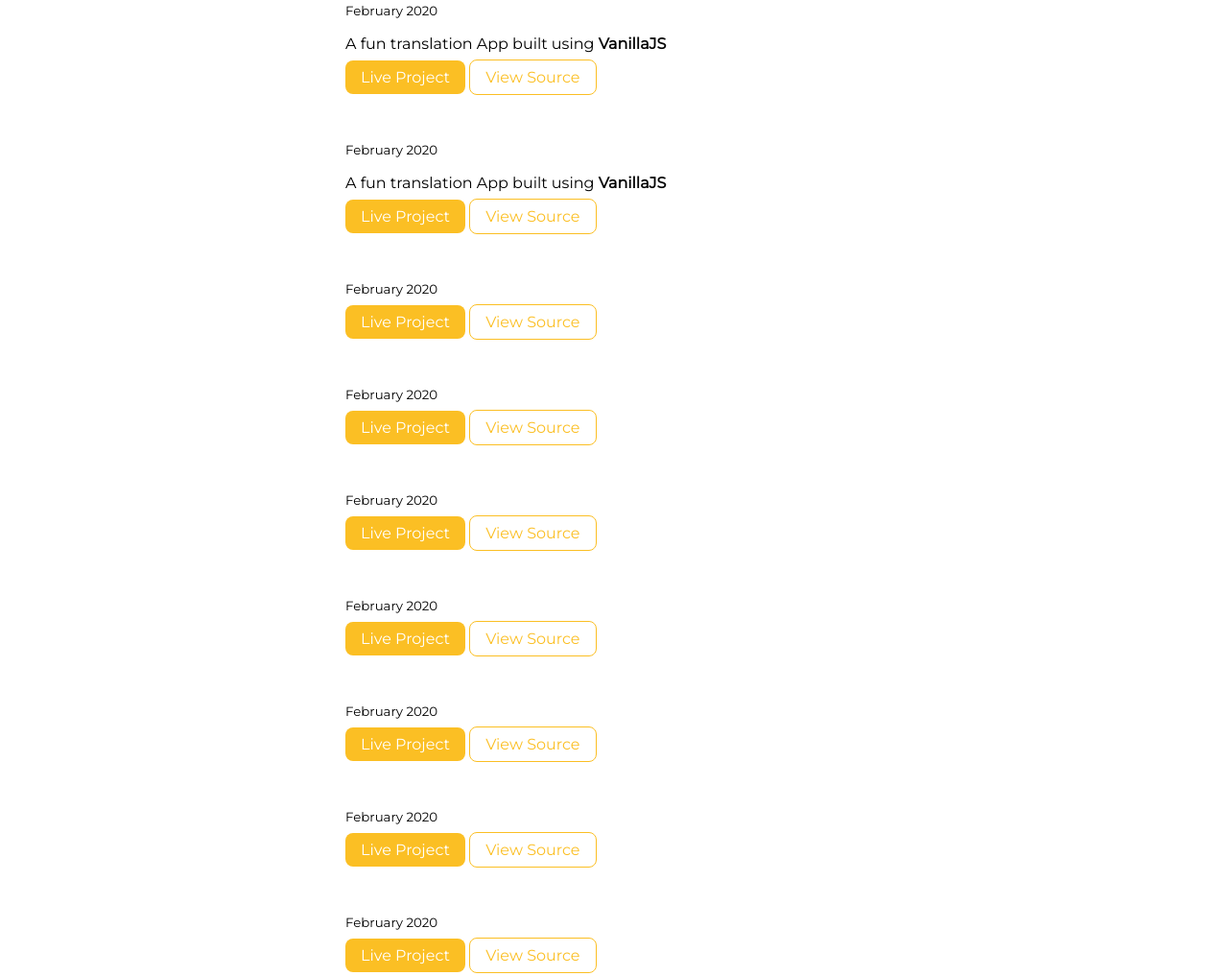
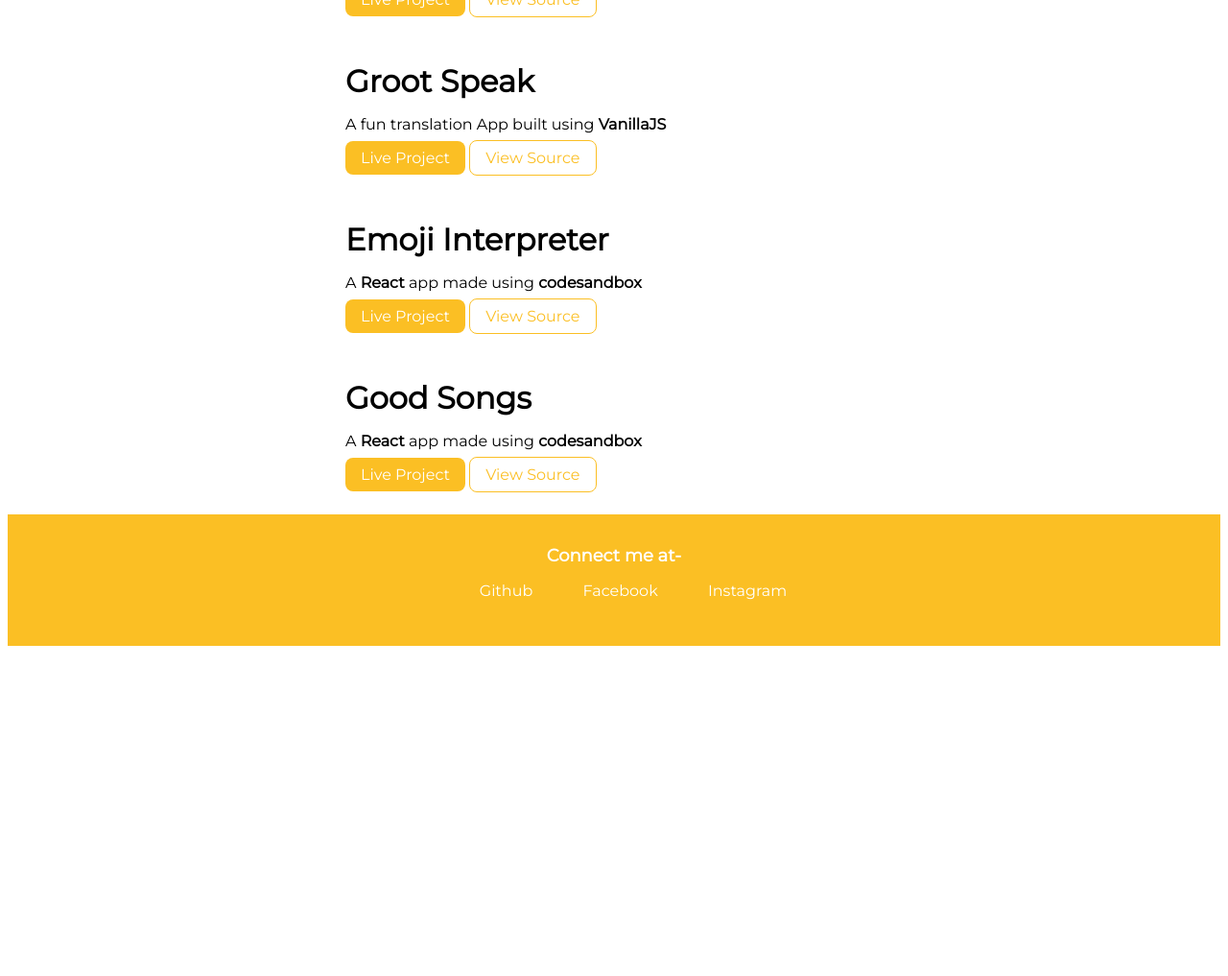
Before and after one commit to sumeetyeola/Sumeet-site, a plain HTML site: page projects.html in a window 1280 px wide. Shown: the part 1022-2039 px from the top of the page at 96% size. After the commit the page ends 1703 px from the top, so only its background shows below. Drawn offline with Linux system fonts and the light colour scheme.

Commit message:
Update projects.html

```diff
--- a/projects.html
+++ b/projects.html
@@ -31,7 +31,6 @@
         <li>
             <div class="projects-container">
                 <h1>Quiz on Firodiya Karandak</h1>
-                <small> January 2020</small>
                 <p>A CLI App bulit with <strong>NodeJS</strong>.You can send this to your theater friends & see how much they really know about the prestigious Firodiya Karandak.</p>
                 <a class="link primary-link" href="https://repl.it/@sumeetyeola/Assignment-12?embed=1&output=1#index.js">Live Project</a>
                  <a class="link secondary-link" href="https://github.com/sumeetyeola/Firodiya-Karandak-Quiz-">View Source</a>
@@ -40,7 +39,6 @@
         <li>
             <div class="padding projects-container">
                 <h1>Do you know me?</h1>
-                <small> January 2020</small>
                 <p>A CLI App bulit with <strong>NodeJS</strong>.You can send this to your friends & see how much they really know you.</p>
                 <a class="link primary-link" href="https://repl.it/@sumeetyeola/Assignment-11?embed=1&output=1#index.js">Live Project</a>
                 <a class="link secondary-link" href="https://github.com/sumeetyeola/Do-you-know-me">View Source</a>
@@ -49,67 +47,28 @@
         <li>
             <div class="padding projects-container">
                 <h1>Minion Speak</h1>
-                <small> February 2020 </small>
                 <p>A fun translation App built using <strong>VanillaJS</strong></p>
-                <a class="link primary-link" href="https://minion-speak-sumeet.netlify.app/">Live Project</a>
-                <a class="link secondary-link" href="https://github.com/sumeetyeola/minion-speak">View Source</a>
+                <a class="link primary-link" href="https://groot-speak-sumeet.netlify.app/">Live Project</a>
+                <a class="link secondary-link" href="https://github.com/sumeetyeola/Groot-speak">View Source</a>
             </div>
         </li>
         <div class="padding projects-container">
-            <h1></h1>
-            <small> February 2020 </small>
+            <h1>Groot Speak</h1>
             <p>A fun translation App built using <strong>VanillaJS</strong></p>
             <a class="link primary-link" href="https://minion-speak-sumeet.netlify.app/">Live Project</a>
             <a class="link secondary-link" href="https://github.com/sumeetyeola/minion-speak">View Source</a>
         </div>
         <div class="padding projects-container">
-            <h1></h1>
-            <small> February 2020 </small>
-            <p></strong></p>
-            <a class="link primary-link" href="">Live Project</a>
-            <a class="link secondary-link" href="">View Source</a>
+            <h1>Emoji Interpreter</h1>
+            <p>A <strong>React</strong> app made using <strong>codesandbox</strong></p>
+            <a class="link primary-link" href="https://xcmll.csb.app">Live Project</a>
+            <a class="link secondary-link" href="https://github.com/sumeetyeola/emoji-interpreter">View Source</a>
         </div>
         <div class="padding projects-container">
-            <h1></h1>
-            <small> February 2020 </small>
-            <p></p>
-            <a class="link primary-link" href="">Live Project</a>
-            <a class="link secondary-link" href="">View Source</a>
-        </div>
-        <div class="padding projects-container">
-            <h1></h1>
-            <small> February 2020 </small>
-            <p></p>
-            <a class="link primary-link" href="">Live Project</a>
-            <a class="link secondary-link" href="">View Source</a>
-        </div>
-        <div class="padding projects-container">
-            <h1></h1>
-            <small> February 2020 </small>
-            <p></p>
-            <a class="link primary-link" href="">Live Project</a>
-            <a class="link secondary-link" href="">View Source</a>
-        </div>
-        <div class="padding projects-container">
-            <h1></h1>
-            <small> February 2020 </small>
-            <p></p>
-            <a class="link primary-link" href="">Live Project</a>
-            <a class="link secondary-link" href="">View Source</a>
-        </div>
-        <div class="padding projects-container">
-            <h1></h1>
-            <small> February 2020 </small>
-            <p></p>
-            <a class="link primary-link" href="">Live Project</a>
-            <a class="link secondary-link" href="">View Source</a>
-        </div>
-        <div class="padding projects-container">
-            <h1></h1>
-            <small> February 2020 </small>
-            <p></p>
-            <a class="link primary-link" href="">Live Project</a>
-            <a class="link secondary-link" href="">View Source</a>
+            <h1>Good Songs</h1>
+            <p>A <strong>React</strong> app made using <strong>codesandbox</strong></p>
+            <a class="link primary-link" href="https://b9emu.csb.app">Live Project</a>
+            <a class="link secondary-link" href="https://github.com/sumeetyeola/good-songs">View Source</a>
         </div>
     </ul>
 
```
